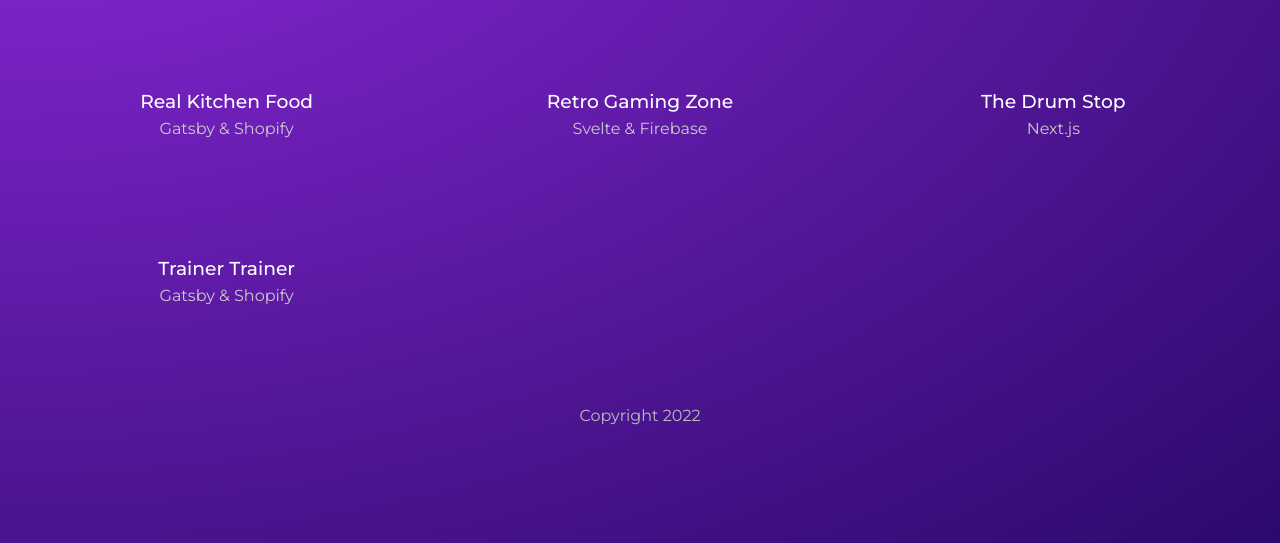
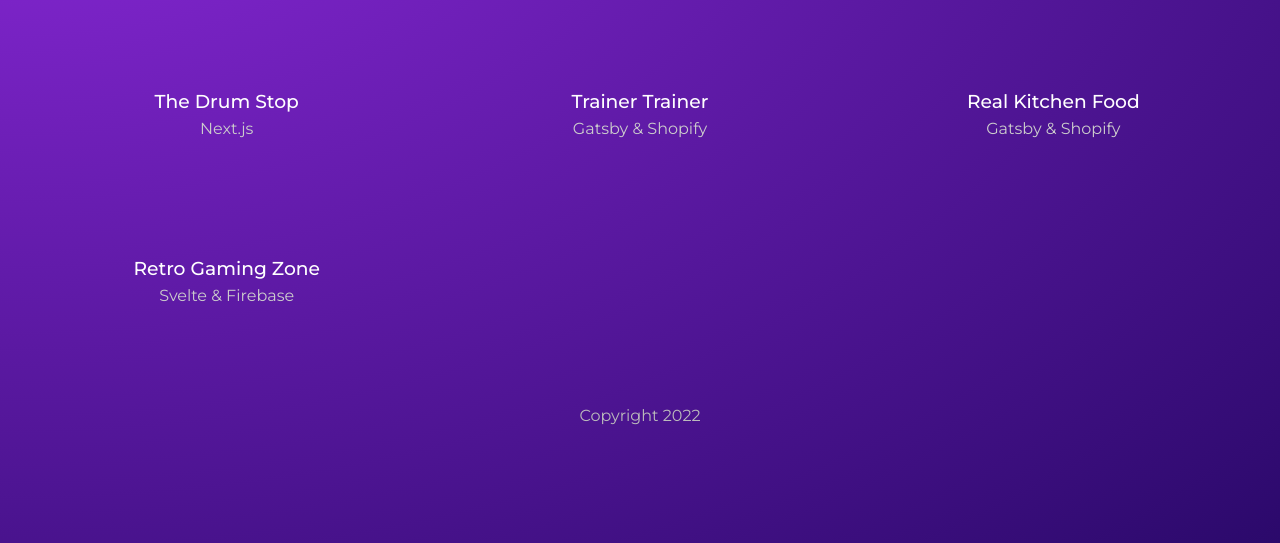
Before and after one commit to kevinbenach/gatsby-tutorial, a Gatsby site: page /projects in a window 1280 px wide. Shown: the part 257-800 px from the top of the page. Built offline with nearby package versions, Linux system fonts and the light colour scheme; Gatsby itself is replaced by a stand-in of ours.

Commit message:
Added new query ordering by date

```diff
--- a/src/pages/projects/index.js
+++ b/src/pages/projects/index.js
@@ -30,7 +30,7 @@
 
 export const query = graphql`
   query ProjectsPage {
-    allMarkdownRemark {
+    allMarkdownRemark(sort: { frontmatter: { date: DESC } }) {
       nodes {
         frontmatter {
           title
```
